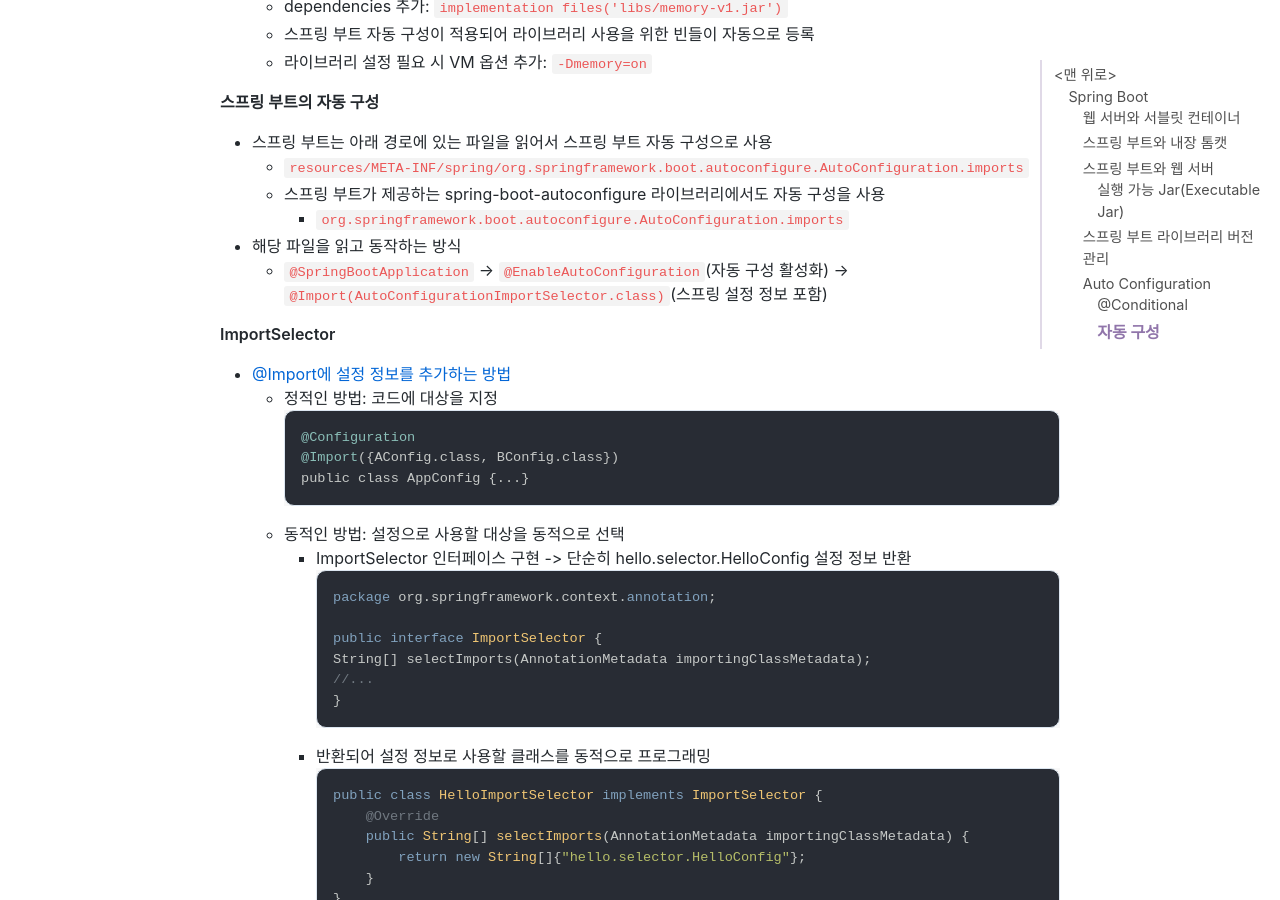
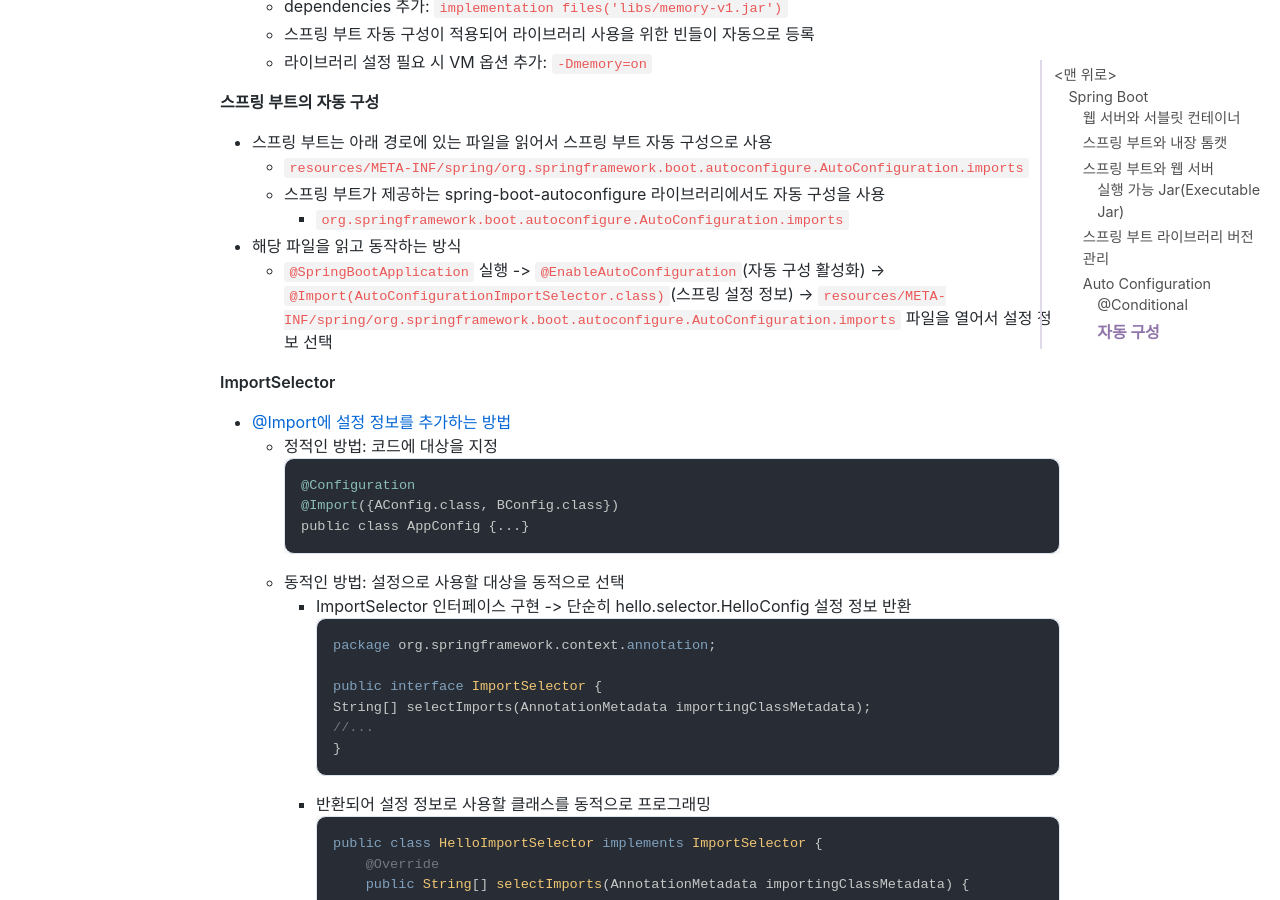
Before and after one commit to jihunparkme/jihunparkme.github.io, a Jekyll site: the page built from _posts/2023-04-06-spring-boot.md, in a window 1280 px wide and 900 px high, scrolled down 11460 px. Built offline with Jekyll 4.4.1, drawn with Linux system fonts in a browser that asks for light colours; nearby versions of some CDN libraries; comment, search, counter and statistics services are not loaded.

Commit message:
[Spring Boot] Auto Configuration: @EnableAutoConfiguration 동작 방식

```diff
--- a/_posts/2023-04-06-spring-boot.md
+++ b/_posts/2023-04-06-spring-boot.md
@@ -470,7 +470,7 @@
   - 스프링 부트가 제공하는 spring-boot-autoconfigure 라이브러리에서도 자동 구성을 사용
     - `org.springframework.boot.autoconfigure.AutoConfiguration.imports`
 - 해당 파일을 읽고 동작하는 방식
-  - `@SpringBootApplication` -> `@EnableAutoConfiguration`(자동 구성 활성화) -> `@Import(AutoConfigurationImportSelector.class)`(스프링 설정 정보 포함)
+  - `@SpringBootApplication` 실행 -> `@EnableAutoConfiguration`(자동 구성 활성화) -> `@Import(AutoConfigurationImportSelector.class)`(스프링 설정 정보) -> `resources/META-INF/spring/org.springframework.boot.autoconfigure.AutoConfiguration.imports` 파일을 열어서 설정 정보 선택
 
 **ImportSelector**
 
```
